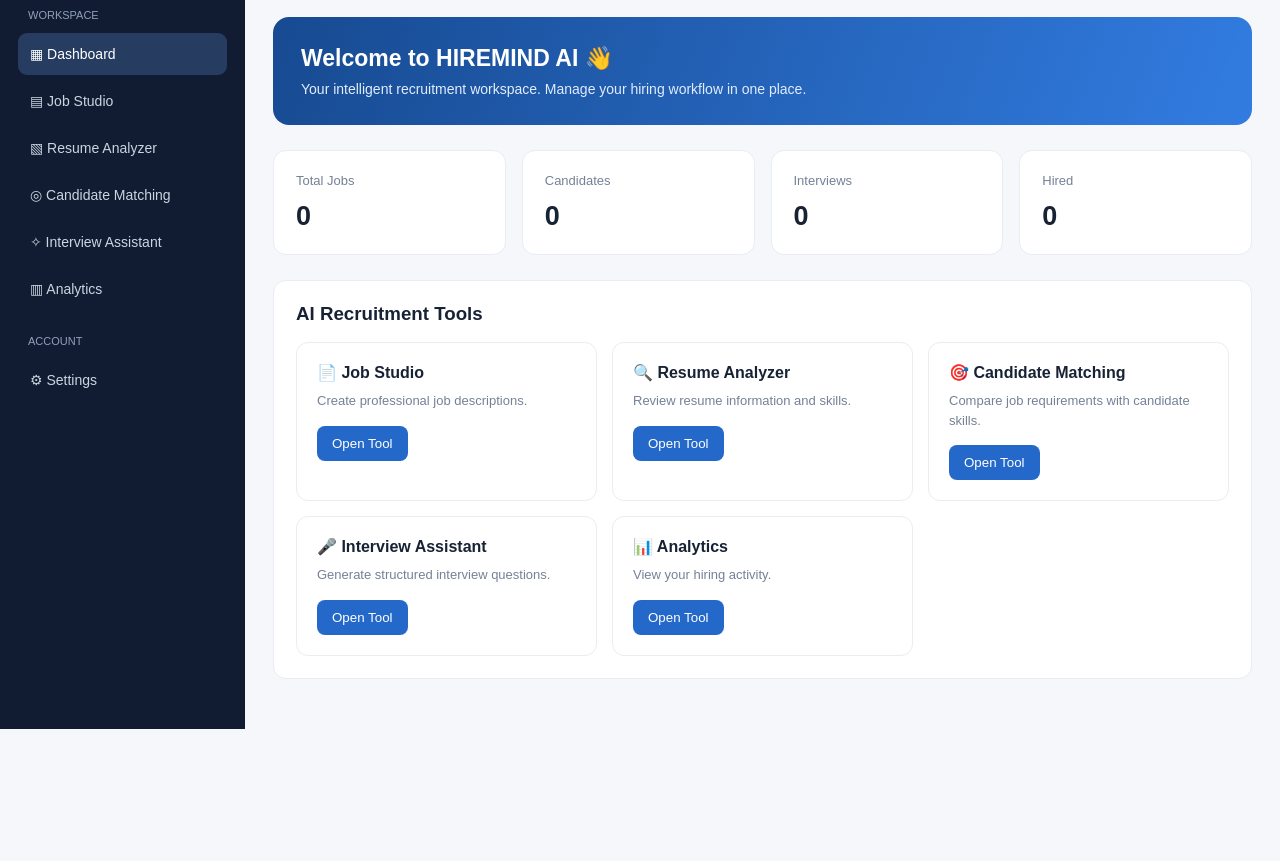
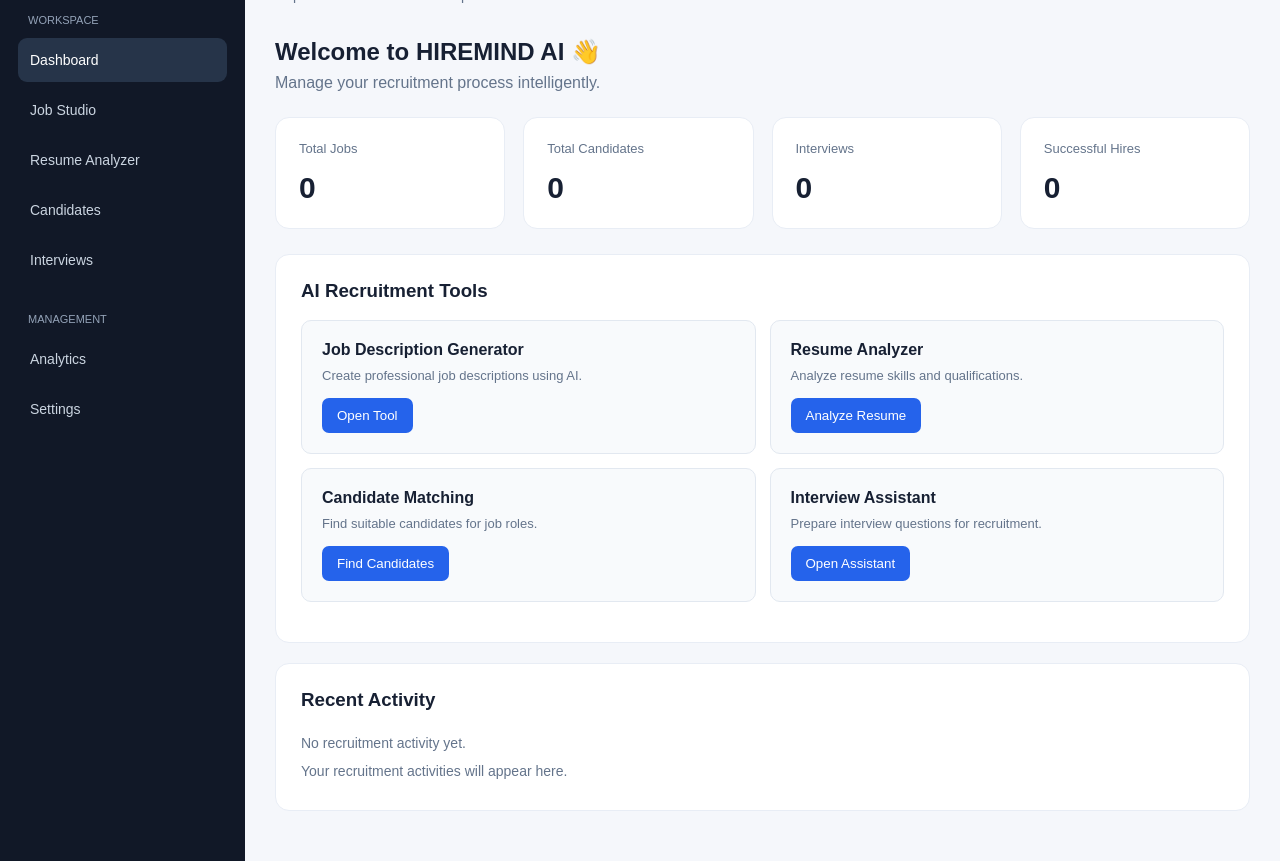
Before and after one commit to harigs4215-dot/hiremind-ai, a plain HTML site: page dashboard.html in a window 1280 px wide. Shown: the part 78-939 px from the top of the page. Before the commit the page ends 807 px from the top, so only its background shows below. Drawn offline with Linux system fonts and the light colour scheme.

Commit message:
Build new professional HIREMIND AI dashboard UI
Redesign dashboard with responsive layout, HR statistics, navigation and AI recruitment tool sections.

```diff
--- a/dashboard.html
+++ b/dashboard.html
@@ -5,145 +5,337 @@
 <meta charset="UTF-8">
 <meta name="viewport" content="width=device-width, initial-scale=1.0">
 <title>HIREMIND AI | HR Dashboard</title>
+
 <style>
-*{box-sizing:border-box;margin:0;padding:0}
-body{font-family:Arial,sans-serif;background:#f5f7fb;color:#182235}
-.layout{display:flex;min-height:100vh}
-.sidebar{width:245px;background:#111c32;color:white;padding:25px 18px}
-.logo{font-size:23px;font-weight:800;margin-bottom:35px}
-.logo span{color:#62a6ff}
-.menu-title{font-size:11px;color:#91a0b8;margin:25px 10px 12px}
-.nav{display:block;width:100%;padding:13px 12px;color:#cbd5e1;text-decoration:none;border-radius:9px;margin:5px 0;font-size:14px}
-.nav:hover,.nav.active{background:#263c60;color:white}
-.main{flex:1;padding:28px;min-width:0}
-.top{display:flex;justify-content:space-between;align-items:center;gap:15px;margin-bottom:30px}
-.top h1{font-size:25px}
-.profile{background:white;padding:11px 16px;border-radius:10px;font-size:13px}
-.welcome{background:linear-gradient(110deg,#174a91,#327ce1);padding:28px;border-radius:16px;color:white;margin-bottom:25px}
-.welcome h2{font-size:23px;margin-bottom:9px}
-.welcome p{color:#e1edff;font-size:14px}
-.cards{display:grid;grid-template-columns:repeat(4,1fr);gap:16px;margin-bottom:25px}
-.card{background:white;padding:22px;border-radius:13px;border:1px solid #e8edf4}
-.card p{font-size:13px;color:#758197}
-.card h2{font-size:27px;margin-top:13px}
-.section{background:white;padding:22px;border-radius:13px;margin-bottom:22px;border:1px solid #e8edf4}
-.section h3{margin-bottom:17px}
-.tools{display:grid;grid-template-columns:repeat(3,1fr);gap:15px}
-.tool{padding:20px;border:1px solid #e8edf4;border-radius:12px}
-.tool h4{margin-bottom:9px}
-.tool p{font-size:13px;color:#758197;line-height:1.5;margin-bottom:15px}
-button{border:0;background:#2468c9;color:white;padding:10px 15px;border-radius:8px;cursor:pointer}
-button:hover{background:#174a91}
-input,textarea,select{width:100%;padding:12px;border:1px solid #dce3ed;border-radius:8px;margin:10px 0;font:inherit}
-textarea{min-height:100px;resize:vertical}
-.result{background:#f1f5fb;padding:14px;border-radius:8px;margin-top:12px;white-space:pre-wrap;font-size:13px}
-.hidden{display:none}
-table{width:100%;border-collapse:collapse}
-td,th{text-align:left;padding:13px;border-bottom:1px solid #edf0f5;font-size:13px}
-th{color:#718096}
-@media(max-width:900px){.cards{grid-template-columns:repeat(2,1fr)}.tools{grid-template-columns:repeat(2,1fr)}}
-@media(max-width:600px){.layout{display:block}.sidebar{width:100%;padding:16px}.logo{margin-bottom:15px}.sidebar nav{display:flex;overflow-x:auto;gap:5px}.nav{white-space:nowrap;width:auto}.menu-title{display:none}.main{padding:17px}.cards{grid-template-columns:repeat(2,1fr)}.tools{grid-template-columns:1fr}.top h1{font-size:20px}}
+* {
+  margin: 0;
+  padding: 0;
+  box-sizing: border-box;
+  font-family: Arial, sans-serif;
+}
+
+body {
+  background: #f5f7fb;
+  color: #172033;
+}
+
+.layout {
+  display: flex;
+  min-height: 100vh;
+}
+
+.sidebar {
+  width: 245px;
+  background: #111827;
+  color: white;
+  padding: 28px 18px;
+}
+
+.logo {
+  font-size: 22px;
+  font-weight: bold;
+  margin-bottom: 38px;
+}
+
+.logo span {
+  color: #60a5fa;
+}
+
+.nav-title {
+  color: #94a3b8;
+  font-size: 11px;
+  margin: 25px 10px 12px;
+}
+
+.nav button {
+  width: 100%;
+  background: transparent;
+  border: none;
+  color: #cbd5e1;
+  padding: 14px 12px;
+  text-align: left;
+  border-radius: 9px;
+  margin-bottom: 6px;
+  cursor: pointer;
+  font-size: 14px;
+}
+
+.nav button:hover,
+.nav button.active {
+  background: #263449;
+  color: white;
+}
+
+.main {
+  flex: 1;
+  padding: 30px;
+  min-width: 0;
+}
+
+.topbar {
+  display: flex;
+  justify-content: space-between;
+  align-items: center;
+  gap: 15px;
+  margin-bottom: 35px;
+}
+
+.topbar p {
+  color: #64748b;
+  margin-top: 7px;
+  font-size: 14px;
+}
+
+.profile {
+  background: white;
+  padding: 12px 17px;
+  border-radius: 10px;
+  font-size: 13px;
+}
+
+.welcome {
+  margin-bottom: 25px;
+}
+
+.welcome p {
+  color: #64748b;
+  margin-top: 8px;
+}
+
+.stats {
+  display: grid;
+  grid-template-columns: repeat(4, 1fr);
+  gap: 18px;
+  margin-bottom: 25px;
+}
+
+.card {
+  background: white;
+  padding: 23px;
+  border-radius: 14px;
+  border: 1px solid #e8edf5;
+}
+
+.card p {
+  color: #64748b;
+  font-size: 13px;
+}
+
+.number {
+  font-size: 30px;
+  font-weight: bold;
+  margin-top: 15px;
+}
+
+.section {
+  background: white;
+  border: 1px solid #e8edf5;
+  padding: 25px;
+  border-radius: 14px;
+  margin-bottom: 20px;
+}
+
+.section h3 {
+  margin-bottom: 18px;
+}
+
+.actions {
+  display: grid;
+  grid-template-columns: repeat(2, 1fr);
+  gap: 14px;
+}
+
+.action {
+  border: 1px solid #e2e8f0;
+  background: #f8fafc;
+  padding: 20px;
+  border-radius: 10px;
+}
+
+.action h4 {
+  margin-bottom: 9px;
+}
+
+.action p {
+  color: #64748b;
+  font-size: 13px;
+  margin-bottom: 15px;
+}
+
+.action button {
+  background: #2563eb;
+  color: white;
+  border: none;
+  padding: 10px 15px;
+  border-radius: 7px;
+  cursor: pointer;
+}
+
+.activity {
+  color: #64748b;
+  font-size: 14px;
+  line-height: 2;
+}
+
+#message {
+  margin-top: 15px;
+  color: #2563eb;
+  font-size: 14px;
+}
+
+@media(max-width: 900px) {
+  .stats {
+    grid-template-columns: repeat(2, 1fr);
+  }
+}
+
+@media(max-width: 600px) {
+  .sidebar {
+    width: 75px;
+    padding: 20px 8px;
+  }
+
+  .logo {
+    font-size: 11px;
+    overflow-wrap: anywhere;
+  }
+
+  .nav-title {
+    display: none;
+  }
+
+  .nav button {
+    font-size: 11px;
+    padding: 12px 5px;
+    text-align: center;
+  }
+
+  .main {
+    padding: 17px 12px;
+  }
+
+  .stats {
+    grid-template-columns: 1fr 1fr;
+    gap: 10px;
+  }
+
+  .card {
+    padding: 15px;
+  }
+
+  .number {
+    font-size: 24px;
+  }
+
+  .actions {
+    grid-template-columns: 1fr;
+  }
+
+  .topbar {
+    align-items: flex-start;
+  }
+}
 </style>
 </head>
+
 <body>
+
 <div class="layout">
+
 <aside class="sidebar">
-<div class="logo">HIREMIND<span> AI</span></div>
-<div class="menu-title">WORKSPACE</div>
-<nav>
-<a class="nav active" href="#" onclick="show('overview',this)">▦ Dashboard</a>
-<a class="nav" href="#" onclick="show('jobs',this)">▤ Job Studio</a>
-<a class="nav" href="#" onclick="show('resume',this)">▧ Resume Analyzer</a>
-<a class="nav" href="#" onclick="show('matching',this)">◎ Candidate Matching</a>
-<a class="nav" href="#" onclick="show('interview',this)">✧ Interview Assistant</a>
-<a class="nav" href="#" onclick="show('analytics',this)">▥ Analytics</a>
-</nav>
-<div class="menu-title">ACCOUNT</div>
-<a class="nav" href="#" onclick="alert('Account settings coming soon')">⚙ Settings</a>
+  <div class="logo">HIREMIND <span>AI</span></div>
+
+  <div class="nav">
+    <div class="nav-title">WORKSPACE</div>
+    <button class="active" onclick="showPage('Dashboard')">Dashboard</button>
+    <button onclick="showPage('Job Studio')">Job Studio</button>
+    <button onclick="showPage('Resume Analyzer')">Resume Analyzer</button>
+    <button onclick="showPage('Candidates')">Candidates</button>
+    <button onclick="showPage('Interviews')">Interviews</button>
+
+    <div class="nav-title">MANAGEMENT</div>
+    <button onclick="showPage('Analytics')">Analytics</button>
+    <button onclick="showPage('Settings')">Settings</button>
+  </div>
 </aside>
 
 <main class="main">
-<header class="top">
-<h1 id="pageTitle">Dashboard Overview</h1>
+
+<header class="topbar">
+  <div>
+    <h2 id="pageTitle">Dashboard</h2>
+    <p>AI-powered recruitment workspace</p>
+  </div>
   <div class="profile">HR Administrator</div>
 </header>
 
-<div id="overview" class="page">
 <div class="welcome">
   <h2>Welcome to HIREMIND AI 👋</h2>
-<p>Your intelligent recruitment workspace. Manage your hiring workflow in one place.</p>
+  <p>Manage your recruitment process intelligently.</p>
 </div>
-<div class="cards">
-<div class="card"><p>Total Jobs</p><h2>0</h2></div>
-<div class="card"><p>Candidates</p><h2>0</h2></div>
-<div class="card"><p>Interviews</p><h2>0</h2></div>
-<div class="card"><p>Hired</p><h2>0</h2></div>
+
+<div class="stats">
+
+  <div class="card">
+    <p>Total Jobs</p>
+    <div class="number">0</div>
   </div>
+
+  <div class="card">
+    <p>Total Candidates</p>
+    <div class="number">0</div>
+  </div>
+
+  <div class="card">
+    <p>Interviews</p>
+    <div class="number">0</div>
+  </div>
+
+  <div class="card">
+    <p>Successful Hires</p>
+    <div class="number">0</div>
+  </div>
+
+</div>
+
 <div class="section">
   <h3>AI Recruitment Tools</h3>
-<div class="tools">
-<div class="tool"><h4>📄 Job Studio</h4><p>Create professional job descriptions.</p><button onclick="showById('jobs')">Open Tool</button></div>
-<div class="tool"><h4>🔍 Resume Analyzer</h4><p>Review resume information and skills.</p><button onclick="showById('resume')">Open Tool</button></div>
-<div class="tool"><h4>🎯 Candidate Matching</h4><p>Compare job requirements with candidate skills.</p><button onclick="showById('matching')">Open Tool</button></div>
-<div class="tool"><h4>🎤 Interview Assistant</h4><p>Generate structured interview questions.</p><button onclick="showById('interview')">Open Tool</button></div>
-<div class="tool"><h4>📊 Analytics</h4><p>View your hiring activity.</p><button onclick="showById('analytics')">Open Tool</button></div>
-</div>
-</div>
+
+  <div class="actions">
+
+    <div class="action">
+      <h4>Job Description Generator</h4>
+      <p>Create professional job descriptions using AI.</p>
+      <button onclick="showPage('Job Studio')">Open Tool</button>
     </div>
 
-<div id="jobs" class="page hidden">
-<div class="section">
-<h3>Job Description Generator</h3>
-<label>Job Title</label><input id="jobTitle" placeholder="e.g. Software Developer">
-<label>Required Skills</label><input id="jobSkills" placeholder="e.g. Python, JavaScript, SQL">
-<label>Experience</label><select id="jobExp"><option>Entry Level</option><option>1-3 Years</option><option>3-5 Years</option><option>5+ Years</option></select>
-<button onclick="generateJob()">Generate Job Description</button>
-<div id="jobResult" class="result hidden"></div>
-</div>
+    <div class="action">
+      <h4>Resume Analyzer</h4>
+      <p>Analyze resume skills and qualifications.</p>
+      <button onclick="showPage('Resume Analyzer')">Analyze Resume</button>
     </div>
 
-<div id="resume" class="page hidden">
-<div class="section">
-<h3>Resume Analyzer</h3>
-<p style="font-size:13px;color:#718096">Paste resume text for a basic keyword-based review. Do not enter sensitive personal information.</p>
-<textarea id="resumeText" placeholder="Paste resume text here..."></textarea>
-<input id="resumeSkills" placeholder="Required job skills (comma separated)">
-<button onclick="analyzeResume()">Analyze Resume</button>
-<div id="resumeResult" class="result hidden"></div>
-</div>
+    <div class="action">
+      <h4>Candidate Matching</h4>
+      <p>Find suitable candidates for job roles.</p>
+      <button onclick="showPage('Candidates')">Find Candidates</button>
     </div>
 
-<div id="matching" class="page hidden">
-<div class="section">
-<h3>Candidate Skill Matching</h3>
-<input id="candidateSkills" placeholder="Candidate skills: Python, SQL, HTML">
-<input id="requiredSkills" placeholder="Required skills: Python, SQL, JavaScript">
-<button onclick="matchCandidate()">Calculate Skill Match</button>
-<div id="matchResult" class="result hidden"></div>
-</div>
+    <div class="action">
+      <h4>Interview Assistant</h4>
+      <p>Prepare interview questions for recruitment.</p>
+      <button onclick="showPage('Interviews')">Open Assistant</button>
     </div>
 
-<div id="interview" class="page hidden">
-<div class="section">
-<h3>Interview Assistant</h3>
-<input id="interviewRole" placeholder="Enter job role">
-<select id="interviewLevel"><option>Entry Level</option><option>Mid Level</option><option>Senior Level</option></select>
-<button onclick="generateInterview()">Generate Questions</button>
-<div id="interviewResult" class="result hidden"></div>
   </div>
+  <div id="message"></div>
 </div>
 
-<div id="analytics" class="page hidden">
 <div class="section">
-<h3>Hiring Analytics</h3>
-<p style="color:#718096;font-size:13px">Demo dashboard. Live recruitment data is not connected yet.</p>
-<table>
-<tr><th>Metric</th><th>Current Value</th></tr>
-<tr><td>Total Jobs</td><td>0</td></tr>
-<tr><td>Total Candidates</td><td>0</td></tr>
-<tr><td>Interviews</td><td>0</td></tr>
-<tr><td>Successful Hires</td><td>0</td></tr>
-</table>
+  <h3>Recent Activity</h3>
+  <div class="activity">
+    No recruitment activity yet.<br>
+    Your recruitment activities will appear here.
   </div>
 </div>
 
@@ -151,83 +343,21 @@ th{color:#718096}
 </div>
 
 <script>
-function show(id,el){
-document.querySelectorAll('.page').forEach(p=>p.classList.add('hidden'));
-document.getElementById(id).classList.remove('hidden');
-document.querySelectorAll('.nav').forEach(n=>n.classList.remove('active'));
-if(el)el.classList.add('active');
-const titles={overview:'Dashboard Overview',jobs:'Job Studio',resume:'Resume Analyzer',matching:'Candidate Matching',interview:'Interview Assistant',analytics:'Hiring Analytics'};
-document.getElementById('pageTitle').textContent=titles[id]||'Dashboard';
+function showPage(page) {
+  document.getElementById("pageTitle").textContent = page;
+  document.getElementById("message").textContent =
+    page === "Dashboard"
+      ? "Dashboard opened successfully."
+      : page + " module selected. Integration is coming next.";
+
+  document.querySelectorAll(".nav button").forEach(btn => {
+    btn.classList.toggle(
+      "active",
+      btn.textContent.trim() === page
+    );
+  });
 }
-function showById(id){
-const link=[...document.querySelectorAll('.nav')].find(a=>a.getAttribute('onclick')?.includes("'"+id+"'"));
-show(id,link);
-}
-function generateJob(){
-let t=document.getElementById('jobTitle').value.trim();
-let s=document.getElementById('jobSkills').value.trim();
-let e=document.getElementById('jobExp').value;
-if(!t||!s){alert('Enter job title and required skills');return}
-let result=`JOB TITLE: ${t}\n\nEXPERIENCE: ${e}\n\nJOB SUMMARY:\nWe are seeking a ${t} to join our team.\n\nKEY RESPONSIBILITIES:\n• Develop and maintain solutions.\n• Collaborate with team members.\n• Solve technical and business problems.\n\nREQUIRED SKILLS:\n${s}\n\nNote: This is a starter template. Review and customize before publishing.`;
-display('jobResult',result);
-}
+</script>
 
-function analyzeResume() {
-  const resume = document.getElementById("resumeText").value;
-  const skills = document.getElementById("resumeSkills").value;
-
-  if (!window.HireMindAI) {
-    alert("HireMind AI engine not loaded.");
-    return;
-  }
-
-  const result = window.HireMindAI.analyzeResume(
-    resume,
-    skills
-  );
-
-  if (!result.success) {
-    alert(result.message);
-    return;
-  }
-
-  const output =
-    "HIREMIND AI RESUME REPORT\n\n" +
-    "Skill Coverage: " + result.coverage + "%\n\n" +
-    "Matched Skills: " + (result.matched.join(", ") || "None") +
-    "\n\nMissing Skills: " + (result.missing.join(", ") || "None") +
-    "\n\n" + result.note;
-
-  display("resumeResult", output);
-}
-function matchCandidate(){
-let c=document.getElementById('candidateSkills').value.toLowerCase().split(',').map(x=>x.trim()).filter(Boolean);
-let r=document.getElementById('requiredSkills').value.toLowerCase().split(',').map(x=>x.trim()).filter(Boolean);
-if(!c.length||!r.length){alert('Enter both skill lists');return}
-let found=r.filter(x=>c.includes(x));
-display('matchResult',`Skill overlap: ${Math.round(found.length/r.length*100)}%\nMatched: ${found.join(', ')||'None'}\nNot listed: ${r.filter(x=>!c.includes(x)).join(', ')||'None'}\n\nThis is a basic skill comparison, not a suitability verdict.`);
-}
-function generateInterview(){
-let role=document.getElementById('interviewRole').value.trim();
-let level=document.getElementById('interviewLevel').value;
-if(!role){alert('Enter a job role');return}
-let qs=[
-`What interests you about working as a ${role}?`,
-`Describe a project relevant to this role.`,
-`How do you approach solving an unfamiliar problem?`,
-`Tell us about a time you worked with a team.`,
-`What skills would you like to develop further?`,
-`How do you prioritize tasks under deadlines?`,
-`Describe a challenge you overcame.`,
-`What questions do you have about this role?`
-];
-display('interviewResult',`INTERVIEW LEVEL: ${level}\nROLE: ${role}\n\n`+qs.map((q,i)=>(i+1)+'. '+q).join('\n\n'));
-}
-function display(id,text){
-let el=document.getElementById(id);
-el.textContent=text;
-el.classList.remove('hidden');
-}
-<script src="ai-engine.js"></script>
 </body>
 </html>
```
Lines whose indentation alone changed are shown as unchanged.
